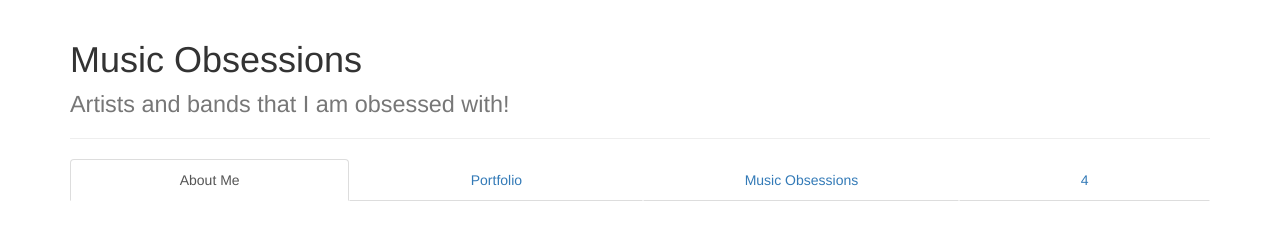
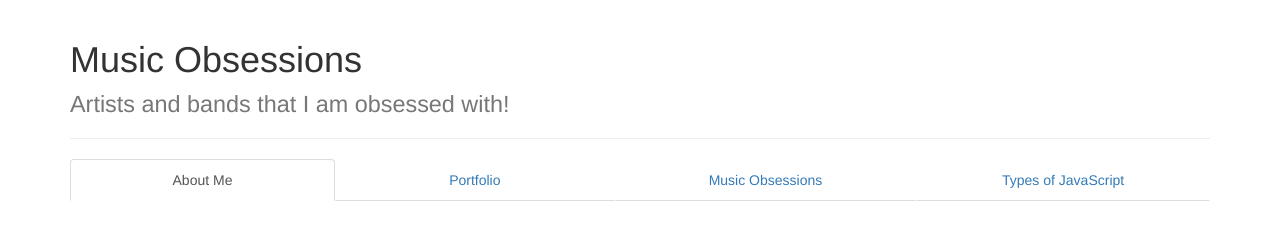
Before and after one commit to pinedaa04/portfolio, a plain HTML site: page music-i-like.html in a window 1280 px wide. Shown: the top 238 px of the page. Drawn offline with nearby package versions, Linux system fonts and the light colour scheme.

Commit message:
add hw 10

```diff
--- a/music-i-like.html
+++ b/music-i-like.html
@@ -32,7 +32,7 @@
               <li class="active"><a href="about-me.html">About Me</a></li>
               <li><a href="index.html">Portfolio</a></li>
               <li><a href="music-i-like.html">Music Obsessions</a></li>
-              <li><a href="#">4</a></li>
+              <li><a href="types-of-java.html">Types of JavaScript</a></li>
           </ul>
           </nav>
         <br>
```
